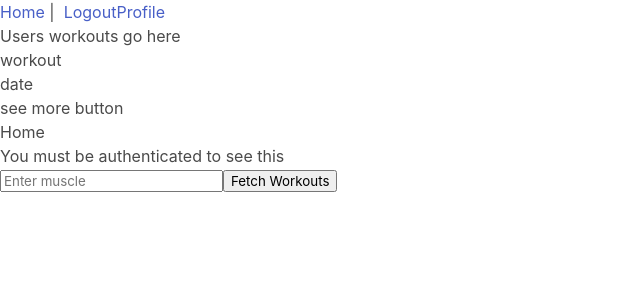
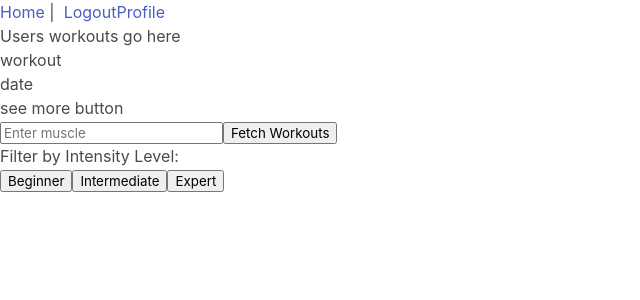
Before and after one commit to LaurenB773/java-finalcapstone-team1, a Vue app in the folder vue/: page /profile/workouts in a window 1280 px wide. Shown: the top 300 px of the page, without its empty margins (0-640 px from the left). Built offline with nearby package versions, Linux system fonts and the light colour scheme; sample sign-in values are in the browser's storage.

Commit message:
api working fine and wokring on methods

```diff
--- a/vue/src/components/WorkoutDetail.vue
+++ b/vue/src/components/WorkoutDetail.vue
@@ -1,7 +1,5 @@
 <template>
-  <div class="home">
-    <h1>Home</h1>
-    <p>You must be authenticated to see this</p>
+  <div class="api">
     <div>
       <input type="text" v-model="muscle" placeholder="Enter muscle">
       <button @click="fetchWorkouts">Fetch Workouts</button>
@@ -10,8 +8,23 @@
           <h3>{{ workout.WorkOut }}</h3>
           <p>Muscle: {{ workout.Muscles }}</p>
           <p>Intensity Level: {{ workout.Intensity_Level }}</p>
+          <p v-if="workout['Beginner Sets']">Beginner Sets: {{ workout['Beginner Sets'] }}</p>
+          <p v-if="workout['Intermediate Sets']">Intermediate Sets: {{ workout['Intermediate Sets'] }}</p>
+          <p v-if="workout['Expert Sets']">Expert Sets: {{ workout['Expert Sets'] }}</p>
+          <button @click="showDescription(workout)">Show Description</button>
+          <div v-if="selectedWorkout && selectedWorkout.WorkOut === workout.WorkOut">
+            <p>Description: {{ selectedWorkout.Explaination }}</p>
+            <p>Long Description: {{ selectedWorkout['Long Explanation'] }}</p>
+            <p>Video: <a :href="selectedWorkout.Video" target="_blank">{{ selectedWorkout.WorkOut }}</a></p>
+          </div>
         </div>
       </div>
+    </div>
+    <div>
+      <h3>Filter by Intensity Level:</h3>
+      <button v-for="level in intensityLevels" :key="level" @click="filterByIntensity(level)">
+        {{ level }}
+      </button>
     </div>
   </div>
 </template>
@@ -23,7 +36,9 @@ export default {
   data() {
     return {
       muscle: '',
-      workouts: null
+      workouts: null,
+      selectedWorkout: null,
+      intensityLevels: ['Beginner', 'Intermediate', 'Expert']
     };
   },
   methods: {
@@ -38,6 +53,16 @@ export default {
       } catch (error) {
         console.error('Error fetching workouts:', error);
       }
+    },
+    showDescription(workout) {
+      this.selectedWorkout = workout;
+    },
+    filterByIntensity(intensityLevel) {
+      if (intensityLevel === 'Beginner') {
+        this.workouts = this.workouts.filter(workout => workout.Intensity_Level);
+      } else {
+        this.workouts = this.workouts.filter(workout => workout.Intensity_Level === intensityLevel);
+      }
     }
   }
 };
```
Also changed, not shown: 2 other files (tests, documents, lock files or other folders).
